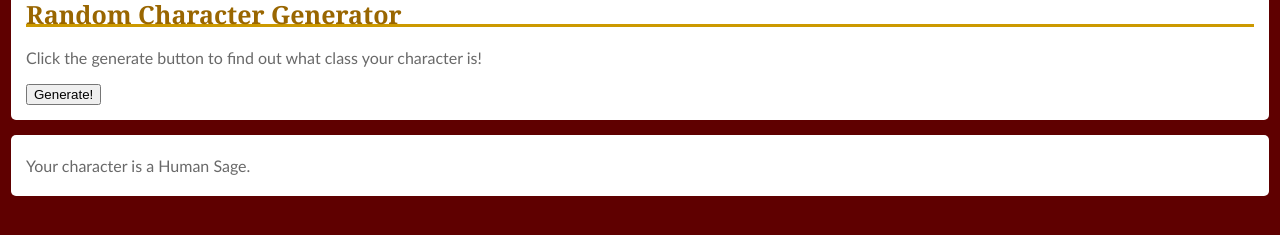
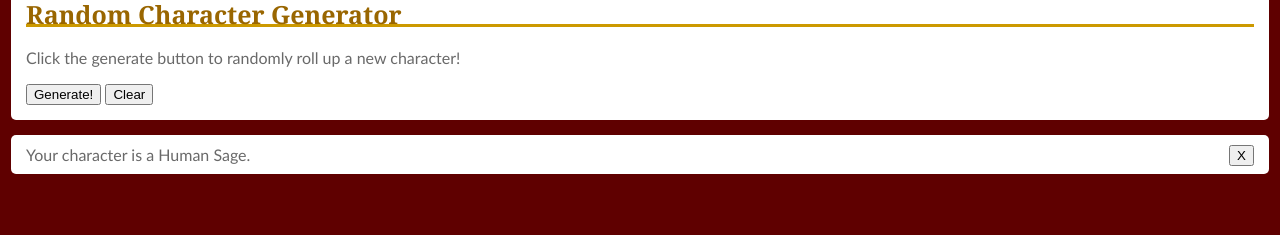
Before and after one commit to mluke93/FantasyCraftCharacterGenerator, a plain HTML site: page main.html in a window 1280 px wide. Both pictures are taken after a click on the button "Generate!". Shown: the part 63-298 px from the top of the page. Drawn offline with Linux system fonts and the light colour scheme.

Commit message:
Generate and Clear Functionality Added
Generate no longer overrides last creation, but adds a new character
underneath the last one. Delete buttons were added to each creation, to
individually remove one character. A Clear button was added to remove
all creations, as well.

```diff
--- a/helper.js
+++ b/helper.js
@@ -24,6 +24,29 @@ function findValue(value, array) {
 	return false;
 }
 
+	/*Creates a new div which outputs the race and class. It does not override the
+		prior characters, but adds a new one. It also adds an 'X' button to delete
+		specific characters, and I have plans to add the 'Save' button once I have
+		the SQL Server set up. This method of displaying characters may or may not
+		be useful. We'll see in the future. */
 function writeToMain(){
-	document.getElementById('result').innerHTML = "Your character is a " + characterRace + " " + characterClass + ".";
+	//Creates a new Div to contain the result with the id 'res' (see site.css)
+	var newDiv = document.createElement('div');
+	newDiv.id = 'res';
+	newDiv.className = 'res';
+
+	//Connects information from Generators to a readable format
+	newDiv.innerHTML = "Your character is a " + characterRace + " " + characterClass + ".";
+
+	//Creates a 'clear' button to remove the div with
+	var btn = document.createElement('button');
+	btn.id = 'btn';
+	btn.innerHTML = 'X';
+	btn.onclick = function() {
+		document.getElementsByTagName('body')[0].removeChild(newDiv);
+	}
+
+	//Adds the clear button to the div, then adds the div to the body
+	newDiv.appendChild(btn);
+	document.getElementsByTagName('body')[0].appendChild(newDiv);
 }
--- a/main.html
+++ b/main.html
@@ -10,13 +10,9 @@
 		<div id='gen'>
 			<h1>Fantasy Craft</h1>
 			<h2>Random Character Generator</h2>
-			<p>Click the generate button to find out what class your character is!</p>
+			<p>Click the generate button to randomly roll up a new character!</p>
 			<button id='generate' onClick='generate()'>Generate!</button>
-		</div>
-
-			<!-- Results -->
-		<div id='res'>
-			<p id='result'></p>
+			<button id='clear' onClick='clearAll()'>Clear</button>
 		</div>
 
 		<!-- All Scripts -->
@@ -31,7 +27,14 @@
 				characterClass = findClass();
 				characterRace = findRace(characterClass);
 				writeToMain();
-				document.getElementById("res").style.display = "block";
+			}
+
+			/*Removes all 'res' divs from the screen*/
+			function clearAll() {
+				var elements = document.getElementsByClassName("res"), i;
+				while (elements.length > 0){
+					document.getElementsByTagName('body')[0].removeChild(elements[0]);
+				}
 			}
 
 		</script>
--- a/site.css
+++ b/site.css
@@ -17,12 +17,15 @@ body {
 
 #res {
 		margin-top: 15px;
-    padding: 5px;
+    padding: 10px;
     padding-left:  15px;
     padding-right: 15px;
     background-color: #ffffff;
     border-radius: 5px 5px 5px 5px;
-		display:none;
+}
+
+#btn{
+		float: right;
 }
 
 h1 {
```
